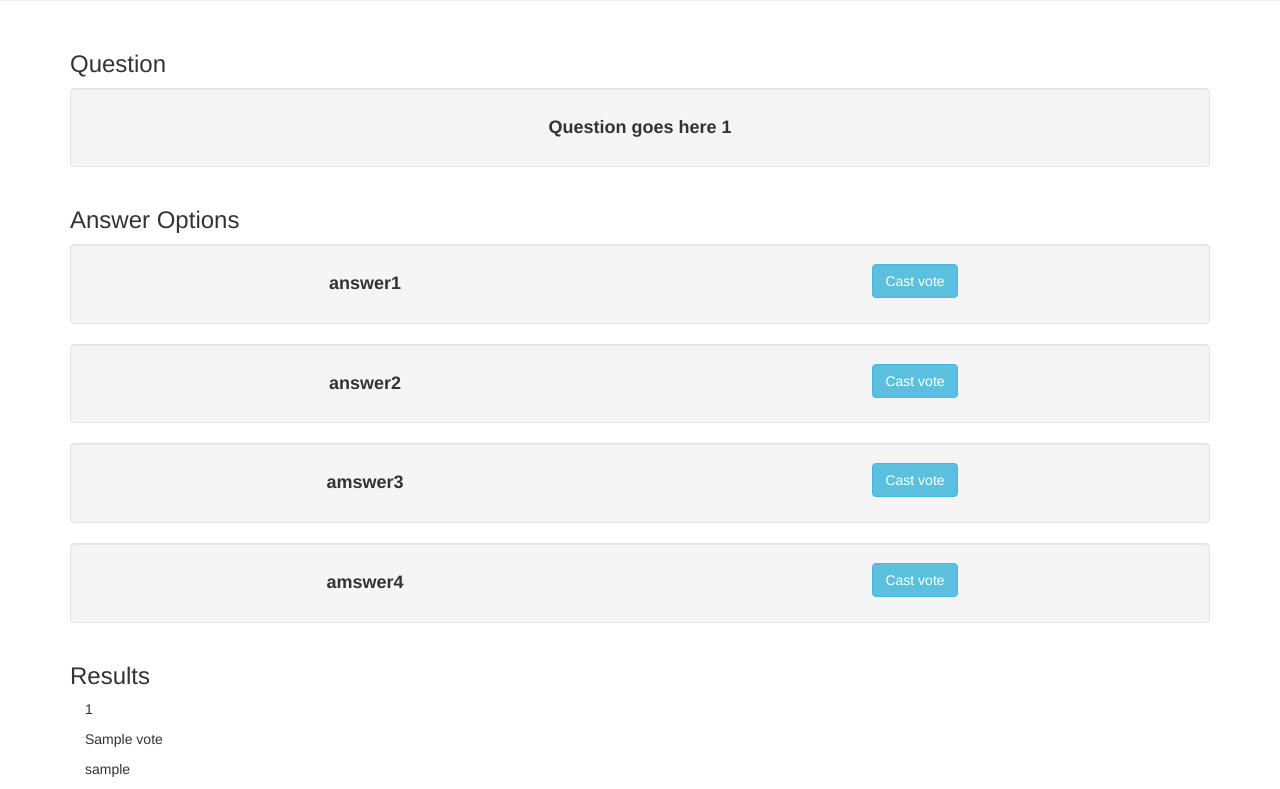
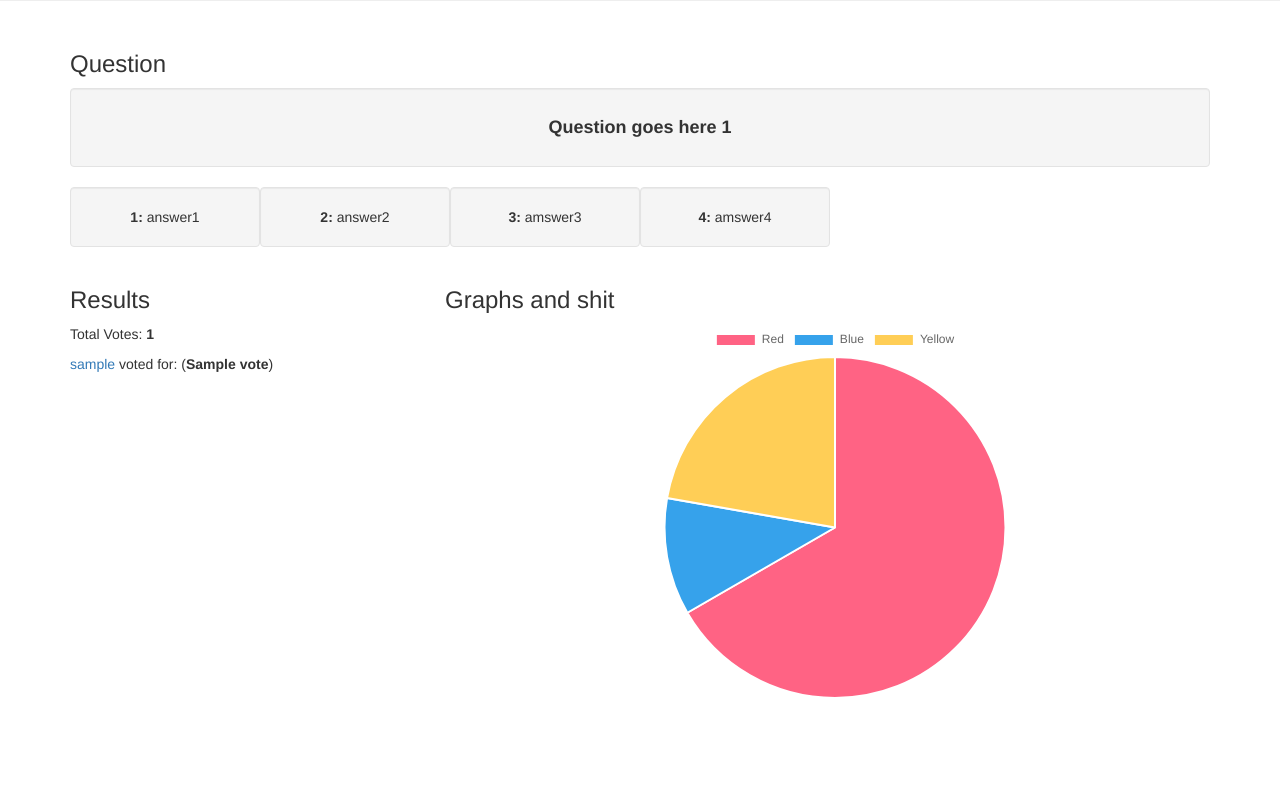
Before and after one commit to criewaldt/quantipoll, a Node server app: template views/poll.pug in a window 1280 px wide. Shown: the part 239-1028 px from the top of the page. After the commit the page ends 936 px from the top, so only its background shows below. Run offline with Node 20, Linux system fonts and the light colour scheme; data comes from the database, SQL or seed files in the repository; the template is opened without the code that fills it: values that come from a table or form of the project are taken from there, most other values are stand-ins (such as "Sample title", 1, 10 or a date in 2020); some libraries are stand-ins or nearby versions.

Commit message:
graphs and shit

```diff
--- a/middlewares/auth.js
+++ b/middlewares/auth.js
@@ -18,8 +18,8 @@ router.use(passport.session());
 
 passport.use(new GoogleStrategy({
     realm: process.env.google_realm || config.passport.google.realm.local,
-    clientID: process.env.GOOGLE_CONSUMER_KEY || config.passport.google.clientID,
-    clientSecret: process.env.GOOGLE_CONSUMER_SECRET || config.passport.google.clientSecret,
+    clientID: process.env.google_key || config.passport.google.clientID,
+    clientSecret: process.env.google_secret || config.passport.google.clientSecret,
     callbackURL: process.env.google_callbackURL || config.passport.google.callbackURL.local,
   },
     function(token, tokenSecret, profile, done) {
--- a/package.json
+++ b/package.json
@@ -28,7 +28,9 @@
   "homepage": "",
   "dependencies": {
     "body-parser": "^1.17.1",
+    "connect-pg-simple": "^3.1.2",
     "connect-redis": "^3.2.0",
+    "connect-session-sequelize": "^4.1.0",
     "cookie-parser": "^1.4.3",
     "express": "^4.15.2",
     "express-session": "^1.15.1",
--- /dev/null
+++ b/public/js/votes.js
@@ -0,0 +1,29 @@
+//votes.js
+
+var ctx = document.getElementById("myChart");
+var data = {
+    labels: [
+        "Red",
+        "Blue",
+        "Yellow"
+    ],
+    datasets: [
+        {
+            data: [300, 50, 100],
+            backgroundColor: [
+                "#FF6384",
+                "#36A2EB",
+                "#FFCE56"
+            ],
+            hoverBackgroundColor: [
+                "#FF6384",
+                "#36A2EB",
+                "#FFCE56"
+            ]
+        }]
+};
+
+
+var myChart = new Chart(ctx, {
+    type: 'pie',
+    data: data});
--- a/views/poll.pug
+++ b/views/poll.pug
@@ -6,6 +6,13 @@ html(lang="en")
         link(rel="stylesheet" href="https://maxcdn.bootstrapcdn.com/bootstrap/3.3.7/css/bootstrap.min.css")
         script(src="https://ajax.googleapis.com/ajax/libs/jquery/3.2.1/jquery.min.js")
         script(src="https://maxcdn.bootstrapcdn.com/bootstrap/3.3.7/js/bootstrap.min.js")
+
+        //charts
+        script(src="https://cdnjs.cloudflare.com/ajax/libs/Chart.js/2.5.0/Chart.bundle.min.js")
+        script(src="https://cdnjs.cloudflare.com/ajax/libs/Chart.js/2.5.0/Chart.min.js")
+
+
+
     body
         .jumbotron.text-center
             h1 Poll #
@@ -20,24 +27,41 @@ html(lang="en")
                         h4
                             strong= poll.question
                 br
-            .row
-                .col-sm-12
-                    h3 Answer Options
-                    .col-sm-12
-                        each answer in poll.answers
-                            .row.well
-                                .col-sm-6.text-center
-                                    h4
-                                        strong= answer
-                                .col-sm-6.text-center
-                                    button(class="btn btn-info" id=answer type="button") Cast vote
+
             //vote results
             if vote
+                .row.container
+                    each answer, index in poll.answers
+                        .col-sm-2.text-center.well
+                            strong #{index}:
+                            |  #{answer}
+                .row
+
+                    .col-sm-4
+                        h3 Results
+                        p Total Votes:
+                            strong #{vote.count}
+                        each v in vote.votes
+                            p
+                                a(href="/user/handle/"+v.handle)= v.handle
+                                |  voted for: (
+                                strong #{v.vote}
+                                | )
+                                i  #{answers[v.vote]}
+                    h3 Graphs and shit
+                    .col-sm-8
+                        canvas(id="myChart" width="400" height="200")
+            else
                 .row
                     .col-sm-12
-                        h3 Results
+                        h3 Answer Options
                         .col-sm-12
-                            p= vote.count
-                            each v in vote.votes
-                                p= v.vote
-                                p= v.handle
+                            each answer in poll.answers
+                                .row.well
+                                    .col-sm-6.text-center
+                                        h4
+                                            strong= answer
+                                    .col-sm-6.text-center
+                                        button(class="btn btn-info" id=answer type="button") Cast vote
+
+            script(src="../../js/votes.js", type="text/javascript")
```
Also changed, not shown: controllers/poll/poll.js (+6 -3 lines).
